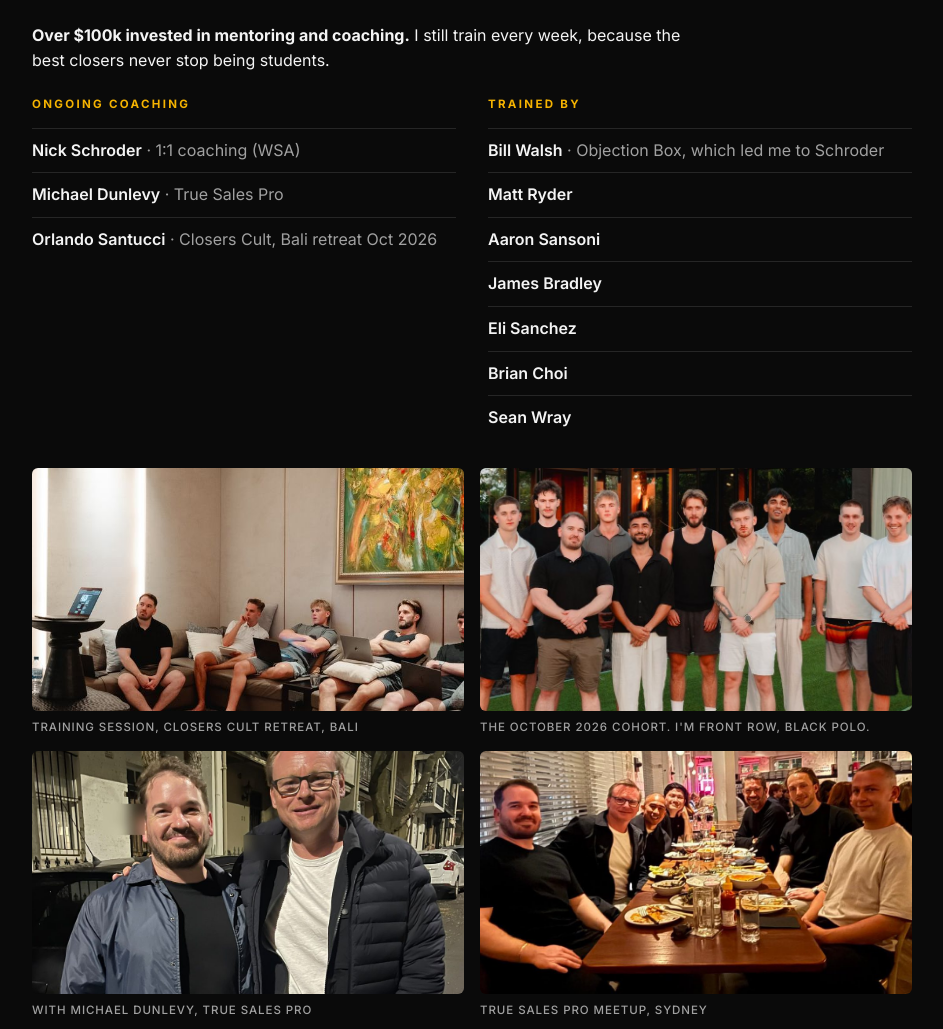
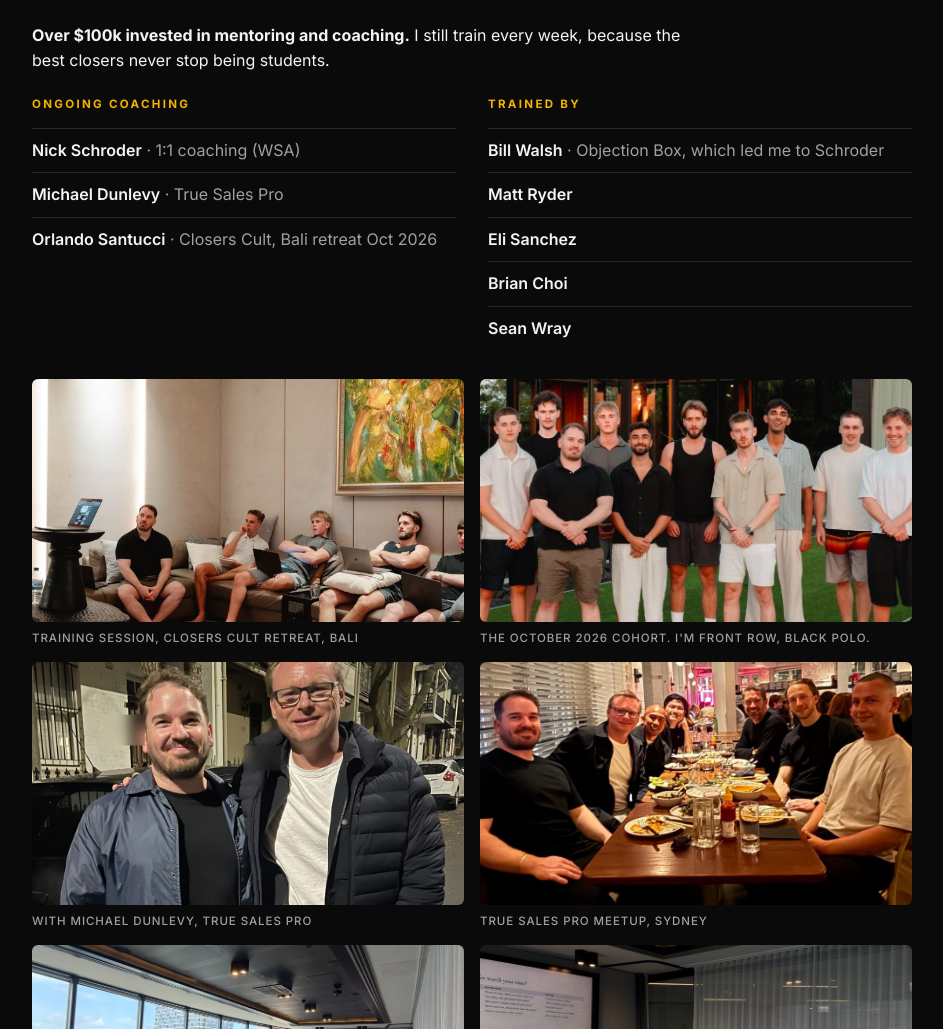
Before and after one commit to nickweir-sales/nickweir-sales.github.io, a plain HTML site: page index.html in a window 1280 px wide. Shown: the part 9060-10089 px from the top of the page, without its empty margins (168-1111 px from the left). Drawn offline with Linux system fonts and the light colour scheme.

Commit message:
Remove two names from sales training list
Co-Authored-By: Claude Opus 5.5 <noreply@anthropic.com>
Claude-Session: https://claude.ai/code/session_01T31o2VSfMCB8QaqiKuKXJq

```diff
--- a/index.html
+++ b/index.html
@@ -500,7 +500,7 @@ a{color:var(--accent)}
       <div><span class="label">Ongoing coaching</span>
         <ul><li><b>Nick Schroder</b> · 1:1 coaching (WSA)</li><li><b>Michael Dunlevy</b> · True Sales Pro</li><li><b>Orlando Santucci</b> · Closers Cult, Bali retreat Oct 2026</li></ul></div>
       <div><span class="label">Trained by</span>
-        <ul><li><b>Bill Walsh</b> · Objection Box, which led me to Schroder</li><li><b>Matt Ryder</b></li><li><b>Aaron Sansoni</b></li><li><b>James Bradley</b></li><li><b>Eli Sanchez</b></li><li><b>Brian Choi</b></li><li><b>Sean Wray</b></li></ul></div>
+        <ul><li><b>Bill Walsh</b> · Objection Box, which led me to Schroder</li><li><b>Matt Ryder</b></li><li><b>Eli Sanchez</b></li><li><b>Brian Choi</b></li><li><b>Sean Wray</b></li></ul></div>
     </div>
     <div class="duo">
       <figure><img class="photo" src="img/training.jpg" alt="Orlando Santucci running a training session for a room of closers" loading="lazy"><figcaption>Training session, Closers Cult retreat, Bali</figcaption></figure>
```
